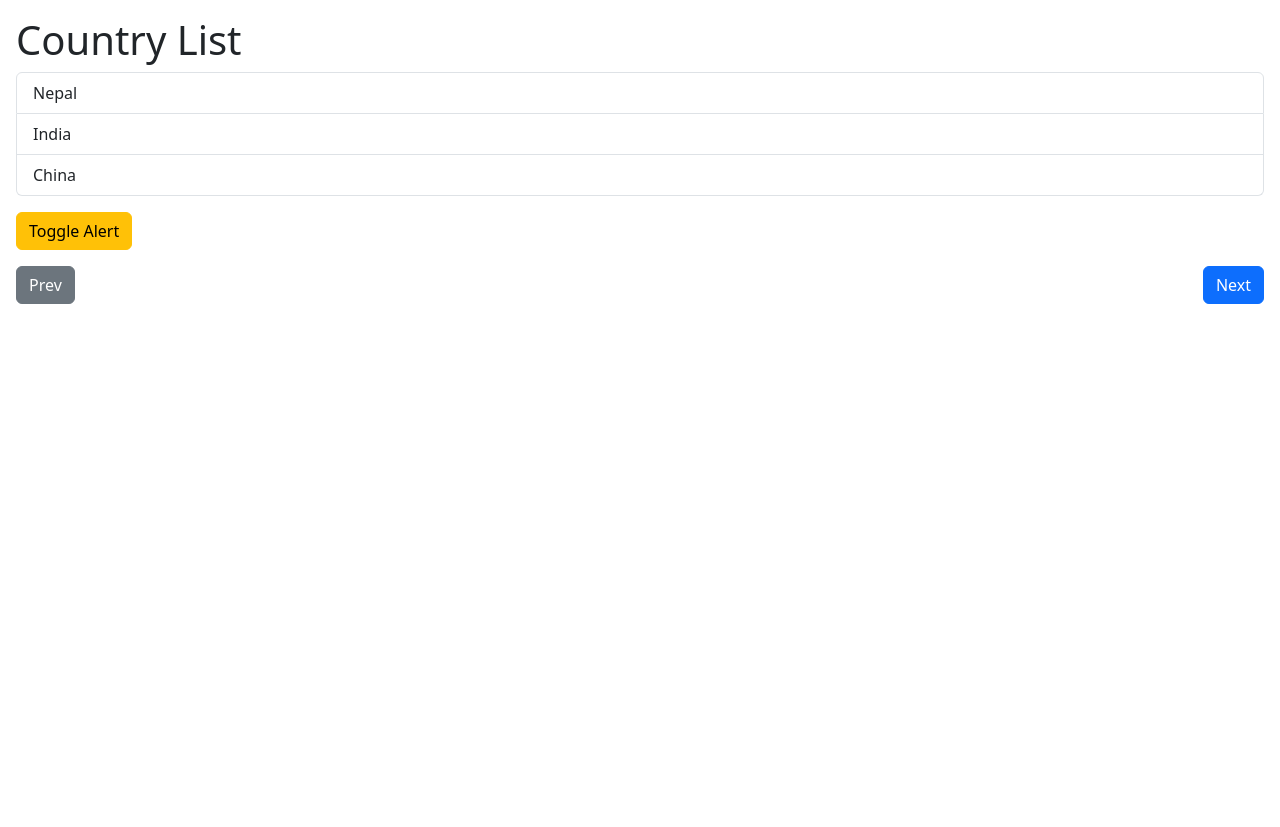
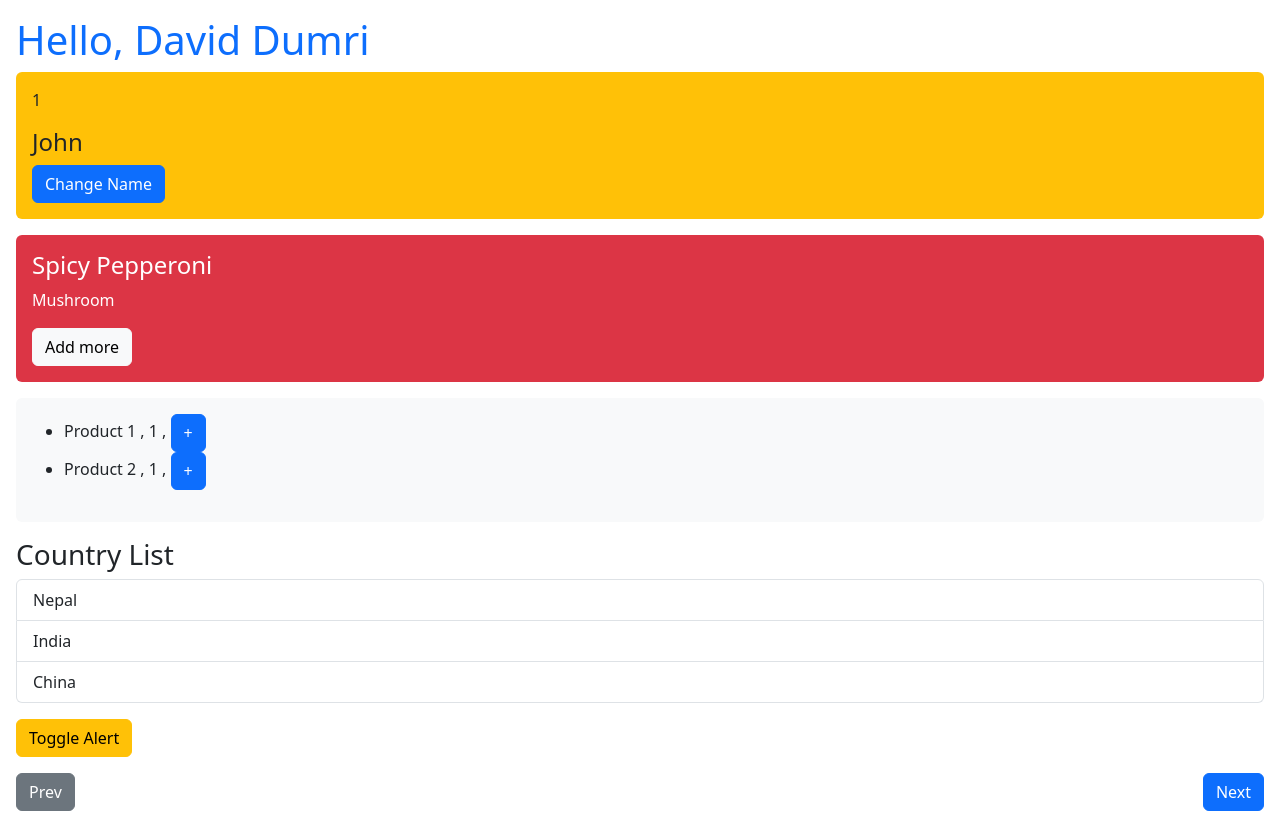
Before and after one commit to NeerazBhat/mosh-react-18, a React (Vite) app in the folder building-components/: page / in a window 1280 px wide. Before the commit the page ends 800 px from the top, so only its background shows below. Built offline with nearby package versions, Linux system fonts and the light colour scheme.

Commit message:
feat: usestate exercise practise

```diff
--- a/building-components/src/App.tsx
+++ b/building-components/src/App.tsx
@@ -5,13 +5,86 @@ import ListGroup from "./components/ListGroup";
 
 function App() {
   const [showAlert, setShowAlert] = useState(false);
+  const [personName, setPersonName] = useState({
+    firstName: "David",
+    lastName: "Dumri",
+  });
+  // Exercise 1
+  const [game, setGame] = useState({
+    id: 1,
+    player: {
+      name: "John",
+    },
+  });
+  // Exercise 2
+  const [pizza, setPizza] = useState({
+    name: "Spicy Pepperoni",
+    toppings: ["Mushroom"],
+  });
+  // Exercise 3
+  const [cart, setCart] = useState({
+    discount: 0.1,
+    items: [
+      { id: 1, title: "Product 1", quantity: 1 },
+      { id: 2, title: "Product 2", quantity: 1 },
+    ],
+  });
+
   const listData = ["Nepal", "India", "China"];
   const handleSelectItem = (item: string) => {
     console.log(item);
   };
 
+  const handleGame = () => {
+    setGame({ ...game, player: { ...game.player, name: "David" } });
+  };
+
+  const handlePizza = () => {
+    setPizza({
+      ...pizza,
+      toppings: [...pizza.toppings, "red"],
+    });
+  };
+
+  const handleCart = () => {
+    setCart({
+      ...cart,
+      items: cart.items.map((item) =>
+        item.id === 1 ? { ...item, quantity: item.quantity + 1 } : item
+      ),
+    });
+  };
+
   return (
     <main className="p-3">
+      <h1 className="text-primary">
+        Hello, {personName.firstName + " " + personName.lastName}
+      </h1>
+      <div className="bg-warning p-3 rounded mb-3">
+        <p>{game.id}</p>
+        <h4>{game.player.name}</h4>
+        <Button onClick={handleGame}>Change Name</Button>
+      </div>
+
+      <div className="bg-danger p-3 rounded mb-3 text-white">
+        <h4>{pizza.name}</h4>
+        <p>{pizza.toppings.map((pizzaName) => pizzaName + " ")}</p>
+        <Button variant="light" onClick={handlePizza}>
+          Add more
+        </Button>
+      </div>
+
+      <div className="bg-light rounded mb-3 p-3">
+        <ul>
+          {cart.items.map((item) => (
+            <li>
+              {item.title} , {item.quantity} ,{" "}
+              <Button onClick={handleCart}>+</Button>
+            </li>
+          ))}
+        </ul>
+      </div>
+
       {showAlert && (
         <Alert onClose={() => setShowAlert(false)}>
           Hello <span className="fw-bold">World</span>
--- a/building-components/src/components/ListGroup.tsx
+++ b/building-components/src/components/ListGroup.tsx
@@ -11,7 +11,7 @@ const ListGroup = ({ title, items, onSelectItem }: ListGroupProps) => {
 
   return (
     <>
-      <h1>{title}</h1>
+      <h3>{title}</h3>
       {items.length === 0 ? (
         <p>No data found</p>
       ) : (
```
